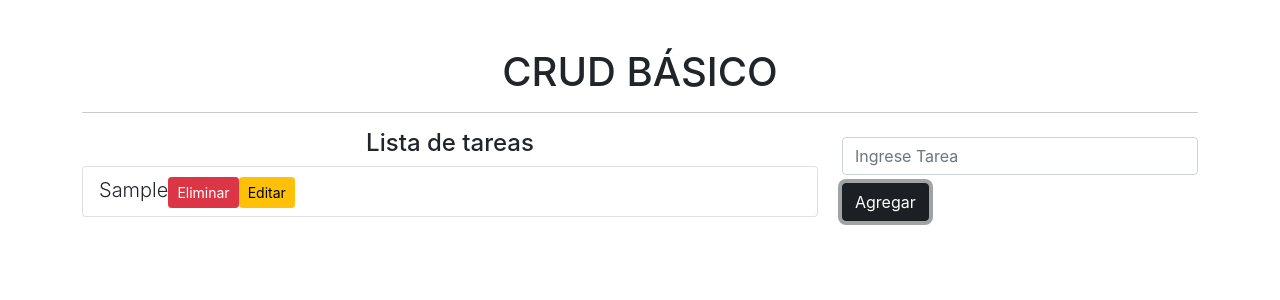
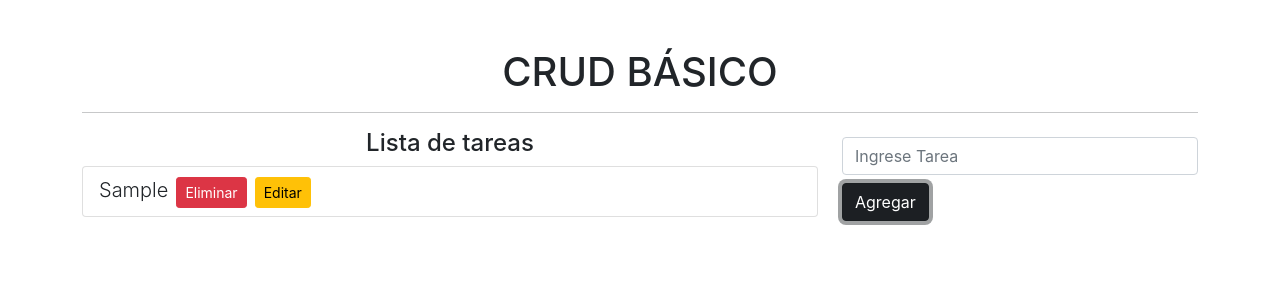
Before and after one commit to RobertMoralesO/crud-basico-react, a React (Create React App) app: page / in a window 1280 px wide. Both pictures are taken after typing "Sample" into the empty fields and a click on the button "Agregar". Shown: the top 300 px of the page. Built offline with nearby package versions, Linux system fonts and the light colour scheme.

Commit message:
Eliminar terminado

```diff
--- a/src/App.jsx
+++ b/src/App.jsx
@@ -28,7 +28,10 @@
     setError(null)
   }
 
-
+  const eliminarTarea = id => {
+    const arrayAux = tareas.filter(item => item.id !== id)
+    setTareas(arrayAux)
+  }
 
   return (
     <div className="container mt-5">
@@ -43,9 +46,10 @@
                 <li className="list-group-item" key={item.id}>
                   <span className="lead">{item.nombreTarea}</span>
 
-                      <button className='btn btn-danger btn-sm float-right mx+20'>Eliminar</button>
+                      <button
+                        className='btn btn-danger btn-sm float-right mx-2'
+                        onClick={() => eliminarTarea(item.id)}>Eliminar</button>
                       <button className='btn btn-warning btn-sm float-right'>Editar</button>
-
                 </li>
               ))
             }
```
